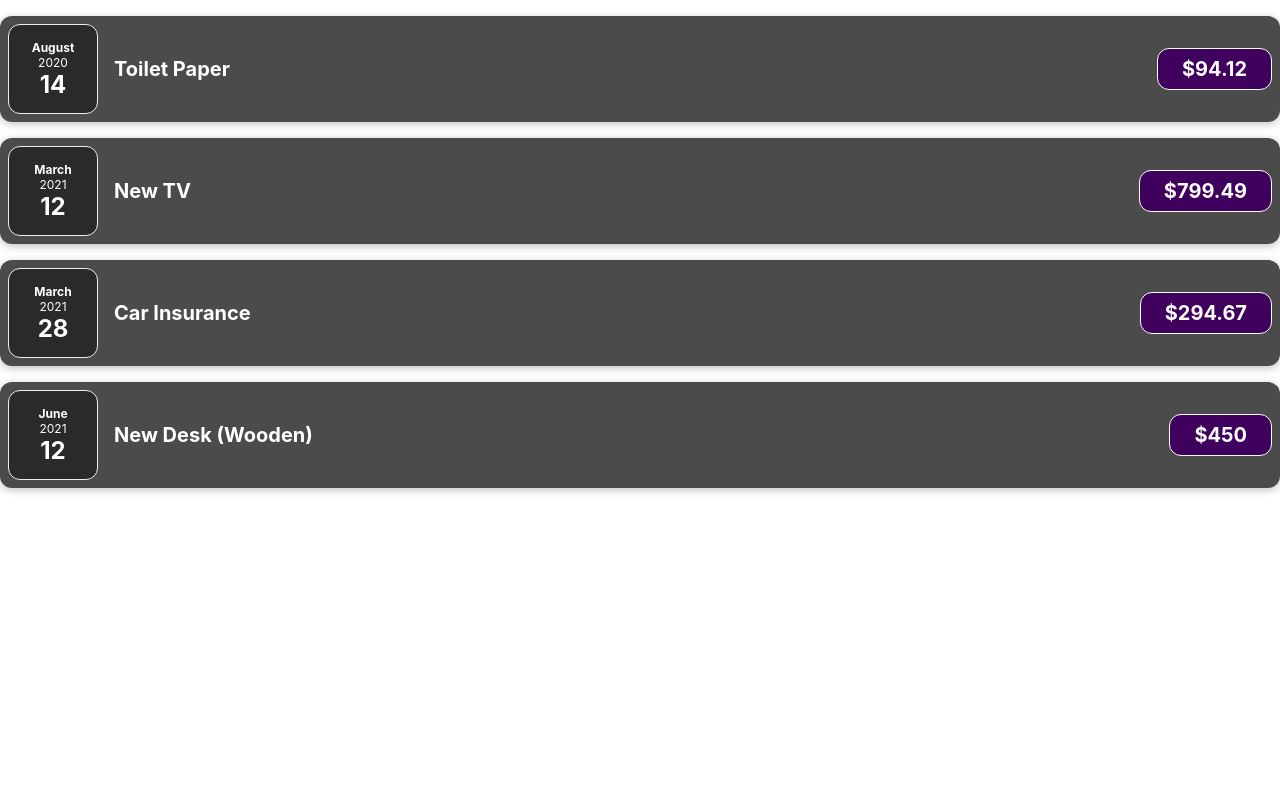
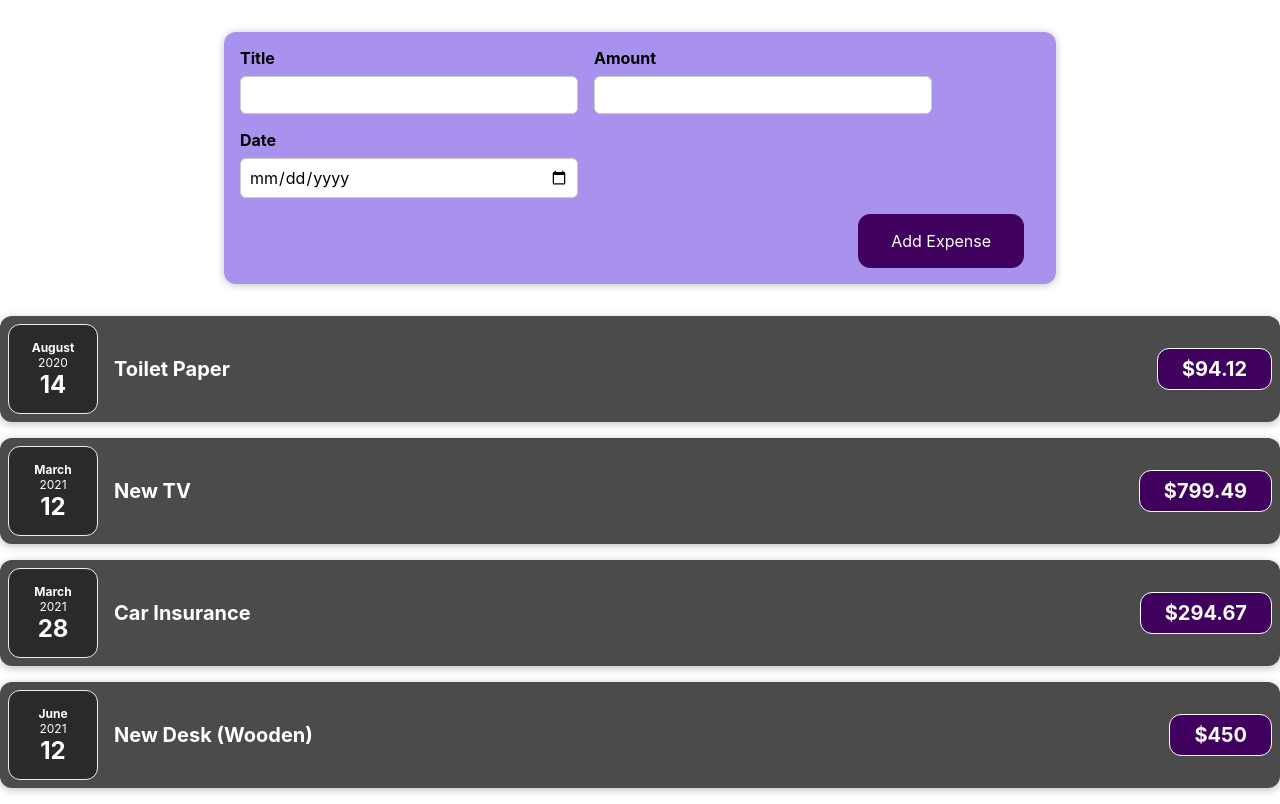
Before and after one commit to indrajithac/react-learning-taskapp, a React (Create React App) app: page / in a window 1280 px wide. Built offline with nearby package versions, Linux system fonts and the light colour scheme.

Commit message:
new expense form ui added

```diff
--- a/src/App.js
+++ b/src/App.js
@@ -1,4 +1,5 @@
 import ExpenseItem from "./Components/ExpenseItem/ExpenseItem";
+import ExpenseForm from "./Components/NewExpense/ExpenseForm";
 
 function App() {
   const expenses = [
@@ -24,6 +25,7 @@
   ];
   return (
     <div className="App">
+      <ExpenseForm />
       {expenses.map((expense) => {
         return <ExpenseItem expense={expense} />;
       })}
--- /dev/null
+++ b/src/Components/NewExpense/ExpenseForm.css
@@ -0,0 +1,67 @@
+.new-expense {
+    background-color: #a892ee;
+    padding: 1rem;
+    margin: 2rem auto;
+    width: 50rem;
+    max-width: 95%;
+    border-radius: 12px;
+    text-align: center;
+    box-shadow: 0 1px 8px rgba(0, 0, 0, 0.25);
+  }
+
+  .new-expense button {
+    font: inherit;
+    cursor: pointer;
+    padding: 1rem 2rem;
+    border: 1px solid #40005d;
+    background-color: #40005d;
+    color: white;
+    border-radius: 12px;
+    margin-right: 1rem;
+  }
+
+  .new-expense button:hover,
+  .new-expense button:active {
+    background-color: #510674;
+    border-color: #510674;
+  }
+
+  .new-expense button.alternative {
+    color: #220131;
+    border-color: transparent;
+    background-color: transparent;
+  }
+
+  .new-expense button.alternative:hover,
+  .new-expense button.alternative:active {
+    background-color: #ddb3f8;
+  }
+
+
+
+  .new-expense__controls {
+    display: flex;
+    flex-wrap: wrap;
+    gap: 1rem;
+    margin-bottom: 1rem;
+    text-align: left;
+  }
+
+  .new-expense__control label {
+    font-weight: bold;
+    margin-bottom: 0.5rem;
+    display: block;
+  }
+
+  .new-expense__control input {
+    font: inherit;
+    padding: 0.5rem;
+    border-radius: 6px;
+    border: 1px solid #ccc;
+    width: 20rem;
+    max-width: 100%;
+  }
+
+  .new-expense__actions {
+    text-align: right;
+  }
--- /dev/null
+++ b/src/Components/NewExpense/ExpenseForm.js
@@ -0,0 +1,30 @@
+import React from "react";
+import "./ExpenseForm.css";
+
+function ExpenseForm() {
+  return (
+    <div className="new-expense">
+      <form>
+        <div className="new-expense__controls">
+          <div className="new-expense__control">
+            <label>Title</label>
+            <input type="text" />
+          </div>
+          <div className="new-expense__control">
+            <label>Amount</label>
+            <input type="number" />
+          </div>
+          <div className="new-expense__control">
+            <label>Date</label>
+            <input type="date" />
+          </div>
+        </div>
+        <div className="new-expense__actions">
+          <button type="submit">Add Expense</button>
+        </div>
+      </form>
+    </div>
+  );
+}
+
+export default ExpenseForm;
```
